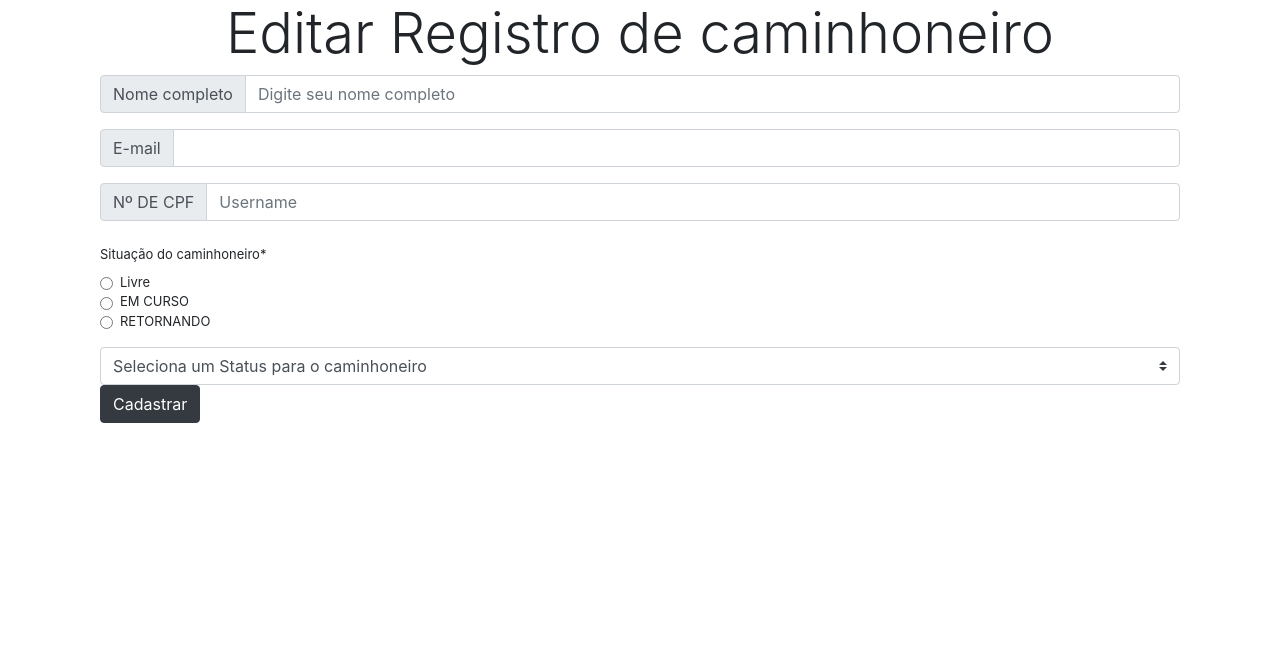
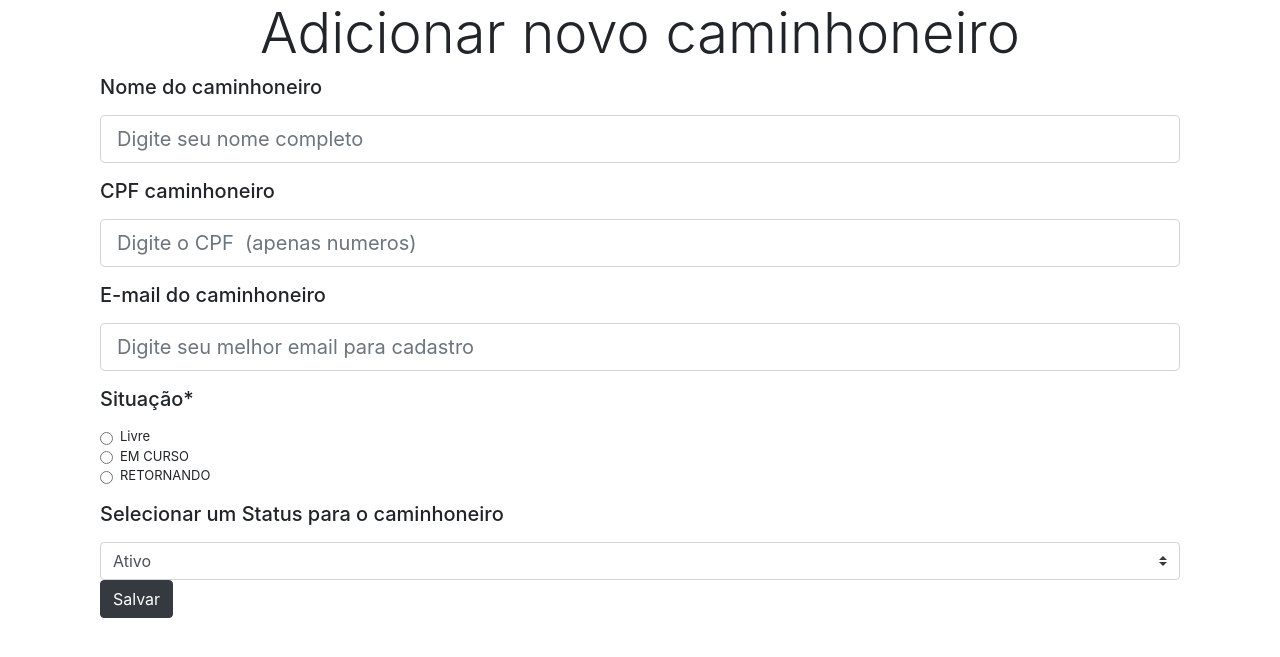
Before and after one commit to Portuga02/Fusion, a PHP site: the page made by views/edit.php in a window 1280 px wide. Shown: the top 657 px of the page. Run offline with PHP 8.4, Linux system fonts and the light colour scheme; the template is opened without the code that fills it, so the values that code supplies are empty.

Commit message:
configurando novos padroes do projeto

```diff
--- a/assets/css/config.css
+++ b/assets/css/config.css
@@ -4,12 +4,12 @@
     padding-left: 10px;
     padding-right: 10px;
     border-radius: 3px;
-	text-decoration: none;
-}
-a{
     text-decoration: none;
 }
 
+a {
+    text-decoration: none;
+}
 
 body {
     font-size: 13px;
@@ -19,6 +19,9 @@ table {
     font-size: 14px;
     text-decoration: none;
 }
+
+button {
+    text-decoration: none;
 }
 
 #botoesBaixo {
--- a/models/UsersModels.php
+++ b/models/UsersModels.php
@@ -53,13 +53,15 @@ class UsersModels extends model
 
     public function edit($nome, $cpf, $email, $situacao, $status, $id)
     {
-        $sql = "UPDATE users SET nome = :nome, cpf = :cpf, email = :email, situacao =:situacao, status =:status WHERE id = :id";
+        $sql = "UPDATE users SET nome = :nome, cpf = :cpf, email = :email, situacao = :situacao, status = :status WHERE id = :id";
         $sql = $this->db->prepare($sql);
+
         $sql->bindValue(':nome', $nome);
         $sql->bindValue(':cpf', $cpf);
         $sql->bindValue(':email', $email);
         $sql->bindValue(':situacao', $situacao);
         $sql->bindValue(':status', $status);
+        $sql->bindValue(':id', $id);
         $sql->execute();
     }
 
--- a/views/edit.php
+++ b/views/edit.php
@@ -13,32 +13,27 @@
     <body>
         <div class="container">
 
-            <h4 class="display-4 text-center">Editar Registro de caminhoneiro</h4>
-            <div class="col col-xs-12">
+            <h4 class="display-4 text-center">Adicionar novo caminhoneiro</h4>
+                <div class="col col-xs-12">
 
-                <form method="POST">
-                    <div class="input-group mb-3">
-                        <div class="input-group-prepend">
-                            <span class="input-group-text" id="basic-addon1">Nome completo</span>
-                        </div>
-                        <input type="text" class="form-control" placeholder="Digite seu nome completo" name="nome" aria-label="Username" aria-describedby="basic-addon1"  value="<?php echo $info['nome']; ?>">
+                <form method="POST" >
+                    <div class="form-group ">
+                        <h5> <label> Nome  do caminhoneiro</label></h5>
+                        <input class="form-control form-control-lg" type="text" name="nome" placeholder="Digite seu nome completo">
+                    </div>
+                    <div class="form-group ">
+                        <h5>  <label> CPF caminhoneiro</label> </h5>
+
+                        <input class="form-control form-control-lg" type="text" name="cpf" placeholder="Digite o CPF  (apenas numeros)">
                     </div>
 
-                    <div class="input-group mb-3">
-                        <div class="input-group-prepend">
-                            <span class="input-group-text" id="basic-addon2">E-mail</span>
-                        </div>
-                        <input type="text" class="form-control" placeholder="Endereço de E-mail" name="email" aria-label="Username" aria-describedby="basic-addon1" value=" <?php echo $info['email']; ?>">
-                    </div>
-                    <div class="input-group mb-4">
-                        <div class=" input-group-prepend form-control-control-lg">
-                            <span class="input-group-text" id="basic-addon1">Nº DE CPF</span>
-                        </div>
-                        <input type="text" class="form-control" placeholder="Username"  name="cpf" aria-label="Username" aria-describedby="basic-addon1">
+                    <div class="form-group ">
+                        <h5><label> E-mail do caminhoneiro</label></h5>
+                        <input class="form-control form-control-lg" type="email" name="email" placeholder="Digite seu melhor email para cadastro">
                     </div>
 
                     <div class="form-group">
-                        <label >Situação do caminhoneiro*</label>
+                        <h5><label >Situação*</label> </h5>
                         <div class="form-check">
                             <input class="form-check-input" type="radio" name="situacao" id="exampleRadios1" value="livre">
                             <label class="form-check-label" for="exampleRadios1">
@@ -58,14 +53,15 @@
                             </label>
                         </div>
                     </div>
-                    <select class="custom-select" value="status">
-                        <option selected> Seleciona um Status para o caminhoneiro</option>
-                        <option value="1">Ativo</option>
-                        <option value="2"> Inativo</option>
+                    <h5> <label>Selecionar um Status para o caminhoneiro</label> </h5>
+                    <select class="custom-select" value="status" name="status">
+
+                        <option value="ativo">Ativo</option>
+                        <option value="Inativo"> Inativo</option>
 
                     </select>
                     <div class="col-xs-12">
-                        <button id="botoesBaixo" class="btn btn-dark" id="botoes" value="Adicionar"> Cadastrar</button>
+                    <input class="btn btn-dark"  class="form-check-input" type="submit" value="Salvar" />
                     </div>
                 </form>
                 <br>
```
Also changed, not shown: views/add.php (+4 -4 lines).
